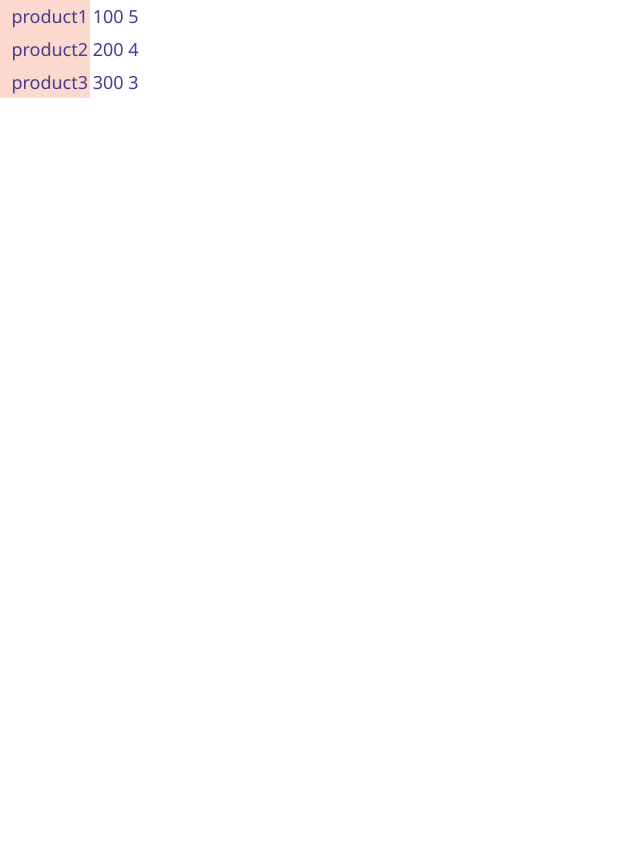
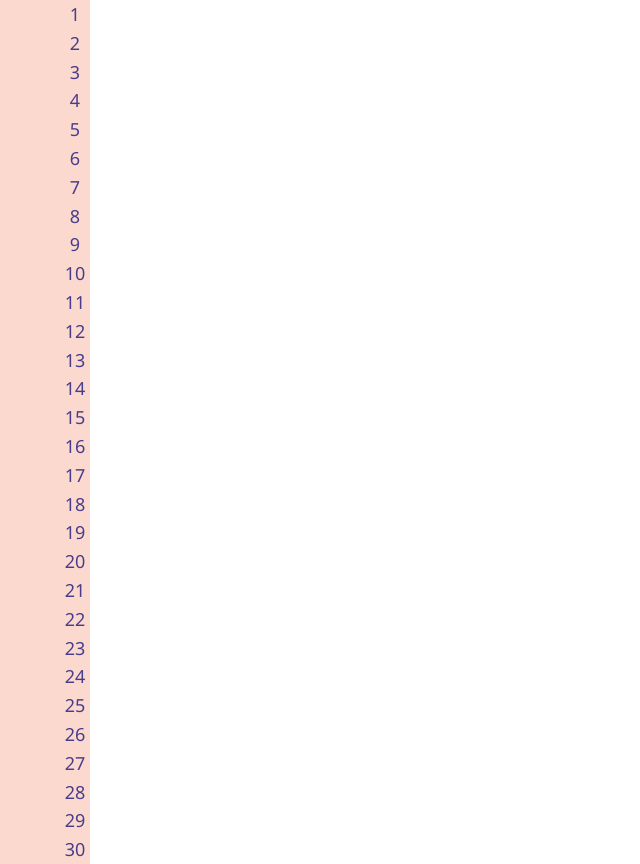
Before and after one commit to Elmazzik/Vue3_ABC, a Vue app in the folder Elmazik/: page / in a window 1280 px wide. Shown: the whole page, without its empty margins (0-640 px from the left). Before the commit the page ends 800 px from the top, so only its background shows below. Built offline with nearby package versions, Linux system fonts and the light colour scheme.

Commit message:
Цикл в диапазоне в Vue

```diff
--- a/Elmazik/src/App.vue
+++ b/Elmazik/src/App.vue
@@ -4,32 +4,13 @@ import { normalizeProps } from 'vue';
 export default {
   data() {
     return {
-      products: [
-        {
-          name: 'product1',
-          price: 100,
-          quantity: 5
-        },
-        {
-          name: 'product2',
-          price: 200,
-          quantity: 4
-        },
-        {
-          name: 'product3',
-          price: 300,
-          quantity: 3
-        },
-      ]
     }
   }
 }
 </script>
 
 <template>
-    <table v-for="product in products">
-    {{ product.name }}
-    {{ product.price }}
-    {{ product.quantity }}
-    </table>
+    <p v-for="num in 30">
+      {{ num }}
+    </p>
 </template>
```
